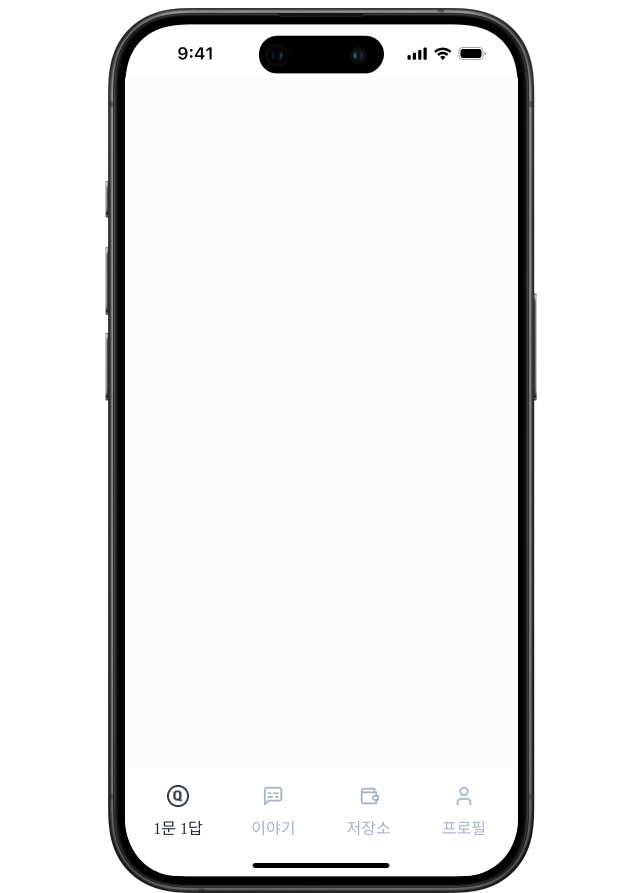
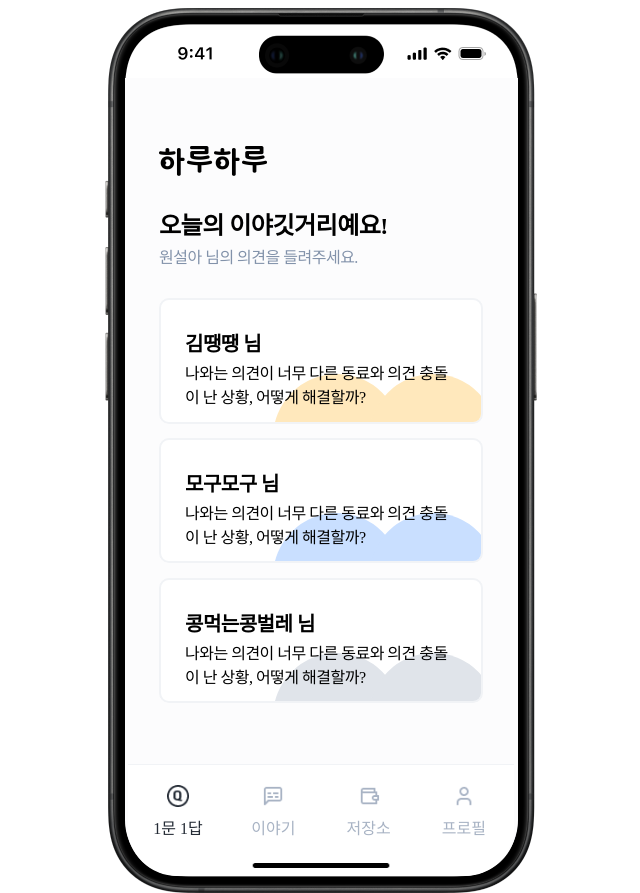
Before and after one commit to seola1ne/HaruHaru, a React (Create React App) app in the folder frontend/: page /talk in a window 1280 px wide. Shown: the whole page, without its empty margins (319-959 px from the left). Built offline with nearby package versions, Linux system fonts and the light colour scheme.

Commit message:
feat : 이야기 페이지 퍼블리싱

```diff
--- a/frontend/src/components/TalkItem/index.jsx
+++ b/frontend/src/components/TalkItem/index.jsx
@@ -0,0 +1,82 @@
+import { styled } from "styled-components";
+import color from "styles/color";
+import font from "styles/font";
+
+function TalkItem({ id, writer, contents, createDate, answerDate, color, onClick }) {
+  const handleClick = () => {
+    onClick(id);
+  };
+
+  return (
+    <ItemBox color={color} onClick={handleClick}>
+      <ItemContents>
+        <p className="title">{writer} 님</p>
+        <p className="contents">{contents}</p>
+      </ItemContents>
+      <CircleBoxWrapper>
+        <CircleBox color={color} />
+        <CircleBox color={color} />
+      </CircleBoxWrapper>
+    </ItemBox>
+  );
+}
+
+export default TalkItem;
+
+const ItemBox = styled.div`
+  border-radius: 0.625rem;
+  width: 17rem;
+  min-height: 6.6rem;
+  border: 2px solid ${color.gray[100]};
+  background-color: ${color.base["white"]};
+  display: flex;
+  justify-content: space-between;
+  padding: 0.5rem 1.5rem;
+  overflow: hidden;
+  position: relative;
+
+  &:hover {
+    cursor: pointer;
+    background-color: ${(props) => `${props.color}30`};
+    border-color: ${(props) => `${props.color}`};
+    transition: 0.2s ease;
+  }
+`;
+
+const CircleBoxWrapper = styled.div`
+  position: absolute;
+  bottom: -5rem;
+  right: -1rem;
+  display: flex;
+  z-index: 2;
+`;
+
+const CircleBox = styled.div`
+  width: 8rem;
+  height: 8rem;
+  border-radius: 50%;
+  background-color: ${(props) => props.color};
+  text-align: center;
+  margin-left: -2rem;
+`;
+
+const ItemContents = styled.div`
+  z-index: 3;
+  margin-top: 1.25rem;
+
+  display: flex;
+  flex-direction: column;
+  gap: 0.2rem;
+
+  p {
+    margin: 0;
+  }
+
+  .title {
+    ${font.H2};
+  }
+
+  .contents {
+    ${font.p2};
+  }
+`;
--- a/frontend/src/data/talkData.js
+++ b/frontend/src/data/talkData.js
@@ -0,0 +1,28 @@
+const talkData = [
+    {
+      id: 1,
+      writer: "김땡땡",
+      content: "나와는 의견이 너무 다른 동료와 의견 충돌이 난 상황, 어떻게 해결할까?",
+      color: "#FFE8BC",
+      createDate: "2024-06-22",
+      answerDate: null
+    },
+    {
+      id: 2,
+      writer: "모구모구",
+      content: "나와는 의견이 너무 다른 동료와 의견 충돌이 난 상황, 어떻게 해결할까?",
+      color: "#C9DFFF",
+      createDate: "2024-06-23",
+      answerDate: null
+    },
+    {
+      id: 3,
+      writer: "콩먹는콩벌레",
+      content: "나와는 의견이 너무 다른 동료와 의견 충돌이 난 상황, 어떻게 해결할까?",
+      color: "#E0E4EA",
+      createDate: "2024-06-24",
+      answerDate: null
+    }
+  ];
+
+  export default talkData;
--- a/frontend/src/pages/talk.jsx
+++ b/frontend/src/pages/talk.jsx
@@ -20,7 +20,7 @@ function Talk() {
         <Layout bgcolor={color.gray[50]}>
             <Screen>
                 <TalkPageBox>
-                {/* <TitleBox>
+                <TitleBox>
                     <img className="logo" src={Logo} alt="하루하루" />
                     <PageTitle title="오늘의 이야깃거리예요!" subTitle="원설아 님의 의견을 들려주세요." />
                 </TitleBox>
@@ -29,12 +29,13 @@ function Talk() {
                         <TalkItem
                             key={talk.id}
                             id={talk.id}
+                            writer={talk.writer}
                             contents={talk.content}
                             color={talk.color}
                             onClick={() => handleTalkItemClick(talk.id)}
                         />
                     ))}
-                </ItemsBox> */}
+                </ItemsBox>
                 </TalkPageBox>
                 <Footer />
             </Screen>
--- a/frontend/src/styles/font.jsx
+++ b/frontend/src/styles/font.jsx
@@ -13,13 +13,13 @@ const fontGenerator = (
 `;
 
 const font = {
-	H1: fontGenerator(600, 1.5, "#000000"),
-	H2: fontGenerator(600, 1.25, "#000000"),
+	H1: fontGenerator(700, 1.5, "#000000"),
+	H2: fontGenerator(700, 1.25, "#000000"),
 
     SubTitle: fontGenerator(400, 1, "#8292AA"),
 
-	p1: fontGenerator(400, 1, "#000000"),
-	p2: fontGenerator(400, 0.875, "#000000"),
+	p1: fontGenerator(400, 1.125, "#000000"),
+	p2: fontGenerator(400, 1, "#000000"),
 	p3: fontGenerator(400, 0.75, "#000000"),
 
     p1_bold: fontGenerator(600, 1, "#000000"),
```
